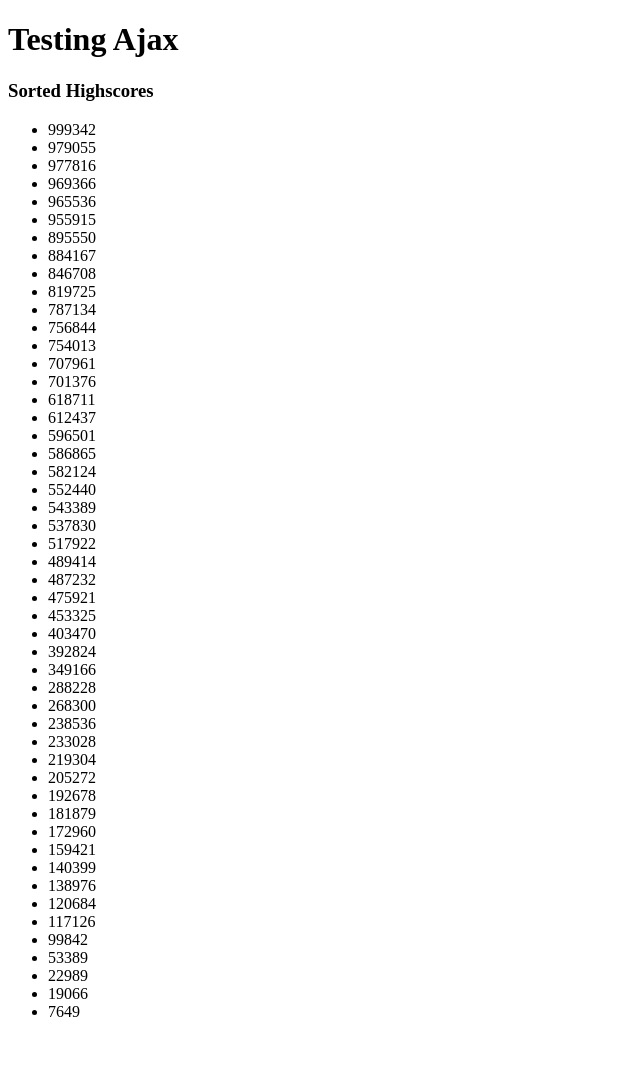
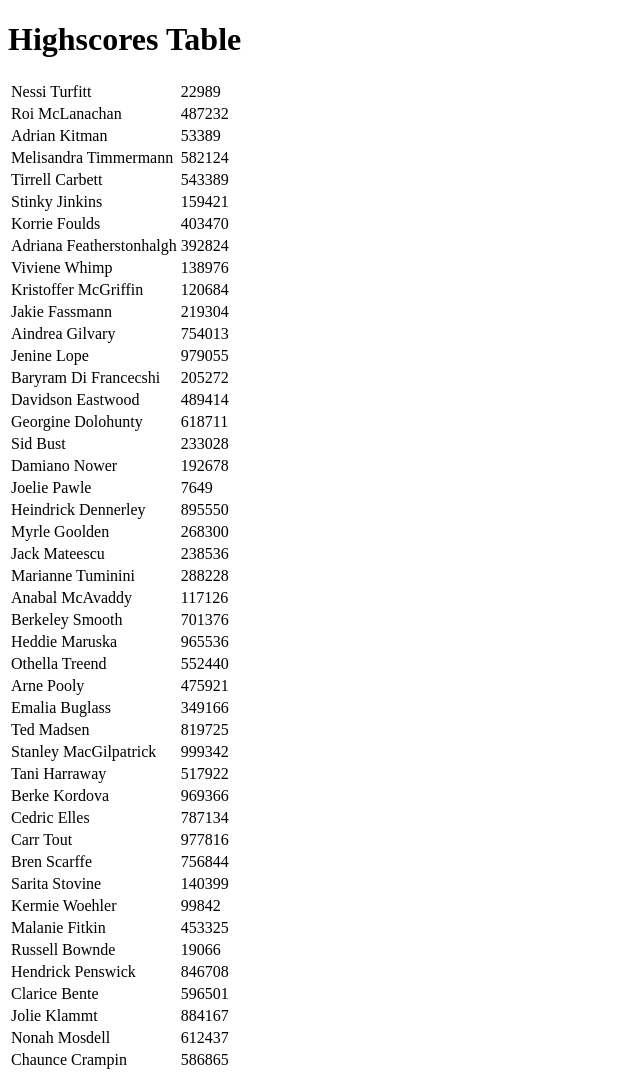
Before and after one commit to hyang-gi/javascript-exercises, a plain HTML site: page ajax/ajax.html in a window 1280 px wide. Shown: the top 1073 px of the page, without its empty margins (0-640 px from the left). Before the commit the page ends 1037 px from the top, so only its background shows below. Drawn offline with nearby package versions, Linux system fonts and the light colour scheme; files that its build step writes are made by us from their sources.

Commit message:
updated existing ajax files

```diff
--- a/ajax/ajax.html
+++ b/ajax/ajax.html
@@ -4,14 +4,16 @@
 <head>
     <meta charset="UTF-8">
     <title>Ajax Exercise</title>
+    <link rel="stylesheet" href="style.css">
     <script type="text/javascript" src="https://ajax.googleapis.com/ajax/libs/jquery/3.6.0/jquery.min.js"></script>
     <script type="text/javascript" src="ajax.js"></script>
 </head>
 
 <body>
-   <h1>Testing Ajax</h1>
-   <h3>Sorted Highscores</h3>
-   <ul id="sorted"></ul>
+    <h1>Highscores Table</h1>
+    <table id="tableValues">
+    </table>
+    <ul id="sorted"></ul>
 </body>
 
 </html>
--- a/ajax/ajax.js
+++ b/ajax/ajax.js
@@ -4,12 +4,20 @@ $(document).ready(function () {
         url: "mock_data.json",
         success: function (data) {
             console.log({ data });
-            sortedHighScores(data);
-            changeContent(data);
+            displayTable(data);
+            //sortedHighScores(data);
+            // changeContent(data);
         }
     })
 });
 
+function displayTable(data) {
+    scores = data.map(score => score.high_score);
+    names = data.map(name => name.first_name + " " + name.last_name);
+    console.log({ names, scores });
+    const table = document.getElementById("tableValues");
+    table.innerHTML = data.map(value => `<tr><td>${value.first_name} ${value.last_name}</td><td>${value.high_score}</td></tr>`).join("")
+}
 function sortedHighScores(data) {
     var highscores, sortedValues = [];
     // using for loop
```
